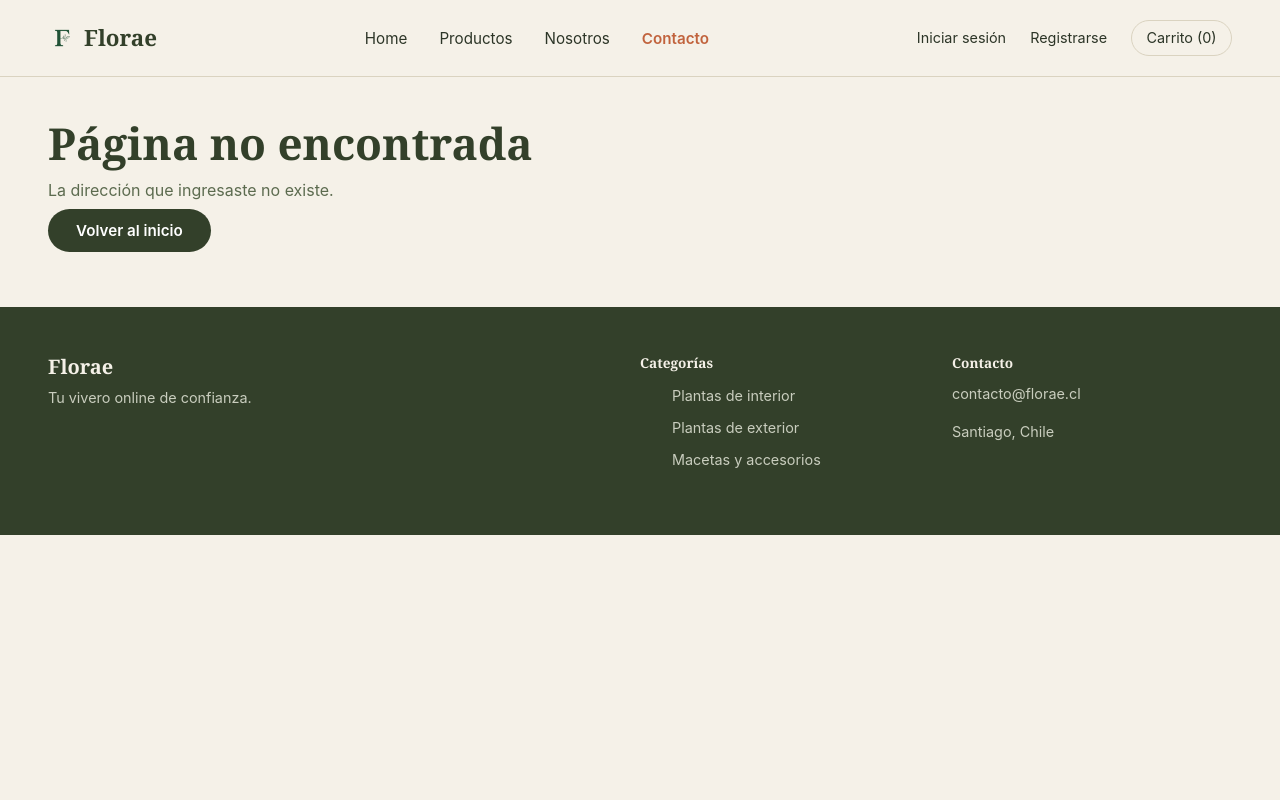
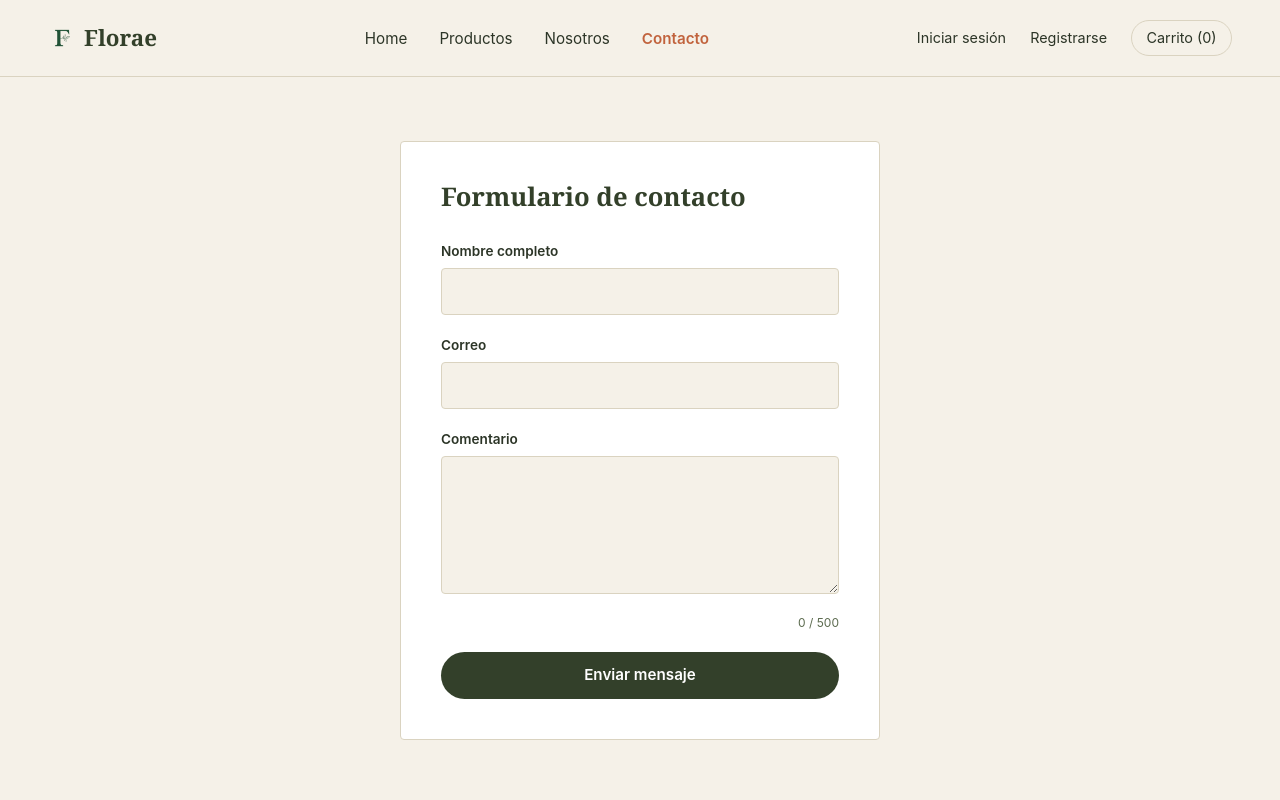
Before and after one commit to danielacuevasd/plant-ecommerce-r, a React (Vite) app: page /contacto in a window 1280 px wide. Shown: the top 800 px of the page. Built offline with nearby package versions, Linux system fonts and the light colour scheme.

Commit message:
feat: agregar página de contacto con contador de caracteres

```diff
--- a/src/App.jsx
+++ b/src/App.jsx
@@ -9,6 +9,7 @@ import DetalleProducto from "./pages/DetalleProducto";
 import Carrito from "./pages/Carrito";
 import Login from "./pages/Login";
 import Registro from "./pages/Registro";
+import Contacto from "./pages/Contacto";
 
 export default function App() {
   return (
@@ -23,6 +24,7 @@ export default function App() {
             <Route path="carrito" element={<Carrito />} />
             <Route path="login" element={<Login />} />
             <Route path="registro" element={<Registro />} />
+            <Route path="contacto" element={<Contacto />} />
           </Route>
         </Routes>
       </CartProvider>
--- /dev/null
+++ b/src/pages/Contacto.jsx
@@ -0,0 +1,57 @@
+import { useState } from "react";
+import CampoFormulario from "../components/CampoFormulario";
+import { validarContacto } from "../utils/validaciones";
+
+const MAX_COMENTARIO = 500;
+
+export default function Contacto() {
+  const [datos, setDatos] = useState({ nombre: "", correo: "", comentario: "" });
+  const [errores, setErrores] = useState({});
+  const [enviado, setEnviado] = useState(false);
+
+  function manejarCambio(evento) {
+    setDatos({ ...datos, [evento.target.name]: evento.target.value });
+    setEnviado(false);
+  }
+
+  function manejarSubmit(evento) {
+    evento.preventDefault();
+    const nuevos = validarContacto(datos);
+    setErrores(nuevos);
+    if (Object.keys(nuevos).length > 0) return;
+
+    setDatos({ nombre: "", correo: "", comentario: "" });
+    setEnviado(true);
+  }
+
+  return (
+    <section className="seccion-formulario">
+      <form className="tarjeta-formulario" onSubmit={manejarSubmit} noValidate>
+        <h1>Formulario de contacto</h1>
+
+        <CampoFormulario
+          id="nombre" label="Nombre completo" maxLength={100} autoComplete="name"
+          value={datos.nombre} onChange={manejarCambio} error={errores.nombre}
+        />
+        <CampoFormulario
+          id="correo" label="Correo" type="email" maxLength={100} autoComplete="email"
+          value={datos.correo} onChange={manejarCambio} error={errores.correo}
+        />
+        <CampoFormulario
+          id="comentario" label="Comentario" as="textarea" rows={5} maxLength={MAX_COMENTARIO}
+          value={datos.comentario} onChange={manejarCambio} error={errores.comentario}
+        />
+        <small className="contador-caracteres" data-testid="contador-comentario">
+          {datos.comentario.length} / {MAX_COMENTARIO}
+        </small>
+
+        <button type="submit" className="btn-principal">Enviar mensaje</button>
+        {enviado && (
+          <p role="status" className="mensaje-exito">
+            Gracias por tu mensaje. Te responderemos a la brevedad.
+          </p>
+        )}
+      </form>
+    </section>
+  );
+}
--- a/src/styles/extras.css
+++ b/src/styles/extras.css
@@ -32,3 +32,9 @@
     font-size: 0.9rem;
     margin-top: 0.75rem;
 }
+
+.contador-caracteres {
+    display: block;
+    text-align: right;
+    color: var(--color-verde-suave);
+}
```
